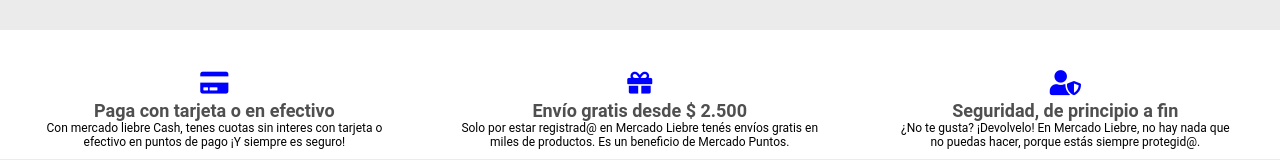
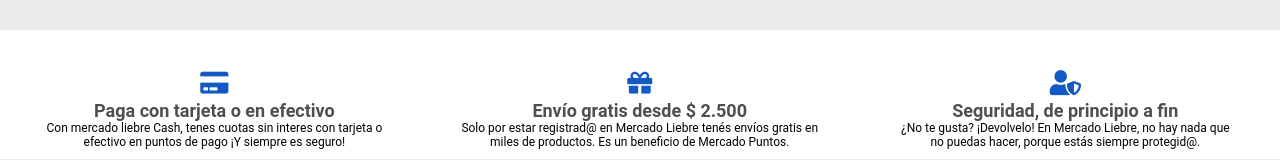
Before and after one commit to NiicolasLencina/Mercado-Liebre, a website: page views/home.html in a window 1280 px wide. Shown: the part 1391-1551 px from the top of the page. Drawn offline with Linux system fonts and the light colour scheme; files whose address does not match are found by name; a web font is replaced by a local one.

Commit message:
arregloFooter

```diff
--- a/public/css/login.css
+++ b/public/css/login.css
@@ -211,6 +211,33 @@
 }
 
 
+#tarjetaDeCredito {
+    color: #1259c3;
+    transition: color 0.5s;
+}
+
+#regalo {
+    color: #1259c3;
+    transition: color 0.5s;
+}
+
+#escudo {
+    color: #1259c3;
+    transition: color 0.5s;
+}
+
+#tarjetaDeCredito:hover {
+    color: #EAC926;
+}
+
+#regalo:hover {
+    color: #EAC926;
+}
+
+#escudo:hover {
+    color: #EAC926;
+}
+
 
 
 
--- a/public/css/register.css
+++ b/public/css/register.css
@@ -212,6 +212,33 @@
 
 
 
+#tarjetaDeCredito {
+    color: #1259c3;
+    transition: color 0.5s;
+}
+
+#regalo {
+    color: #1259c3;
+    transition: color 0.5s;
+}
+
+#escudo {
+    color: #1259c3;
+    transition: color 0.5s;
+}
+
+#tarjetaDeCredito:hover {
+    color: #EAC926;
+}
+
+#regalo:hover {
+    color: #EAC926;
+}
+
+#escudo:hover {
+    color: #EAC926;
+}
+
 
 
 
--- a/public/css/styles.css
+++ b/public/css/styles.css
@@ -185,6 +185,33 @@
 }
 
 
+#tarjetaDeCredito {
+    color: #1259c3;
+    transition: color 0.5s;
+}
+
+#regalo {
+    color: #1259c3;
+    transition: color 0.5s;
+}
+
+#escudo {
+    color: #1259c3;
+    transition: color 0.5s;
+}
+
+#tarjetaDeCredito:hover {
+    color: #EAC926;
+}
+
+#regalo:hover {
+    color: #EAC926;
+}
+
+#escudo:hover {
+    color: #EAC926;
+}
+
 
 footer section{
     margin-top: 60px;
--- a/views/home.html
+++ b/views/home.html
@@ -295,22 +295,22 @@
     <footer>
 
         <section>
-            <article>
-                <i class="fas fa-credit-card"></i>
+            <article class="">
+                <i class="fas fa-credit-card" id="tarjetaDeCredito"></i>
                 <h3>Paga con tarjeta o en efectivo</h3>
                 <p>Con mercado liebre Cash, tenes cuotas sin interes con tarjeta o efectivo en puntos de pago ¡Y siempre es seguro!</p>
             </article>
 
 
-            <article>
-                <i class="fas fa-gift"></i>
+            <article class="">
+                <i class="fas fa-gift" id="regalo"></i>
                 <h3>Envío gratis desde $ 2.500</h3>
                 <p>Solo por estar registrad@ en Mercado Liebre tenés envíos gratis en miles de
                     productos. Es un beneficio de Mercado Puntos.<p>
             </article>
 
-            <article>
-                <i class="fas fa-user-shield"></i>
+            <article class="">
+                <i class="fas fa-user-shield" id="escudo"></i>
                 <h3>Seguridad, de principio a fin</h3>
                 <p>¿No te gusta? ¡Devolvelo! En Mercado Liebre, no hay nada que no puedas hacer,
                     porque estás siempre protegid@.<p>
```
Also changed, not shown: views/login.html (+3 -3 lines), views/resgister.html (+3 -3 lines).
